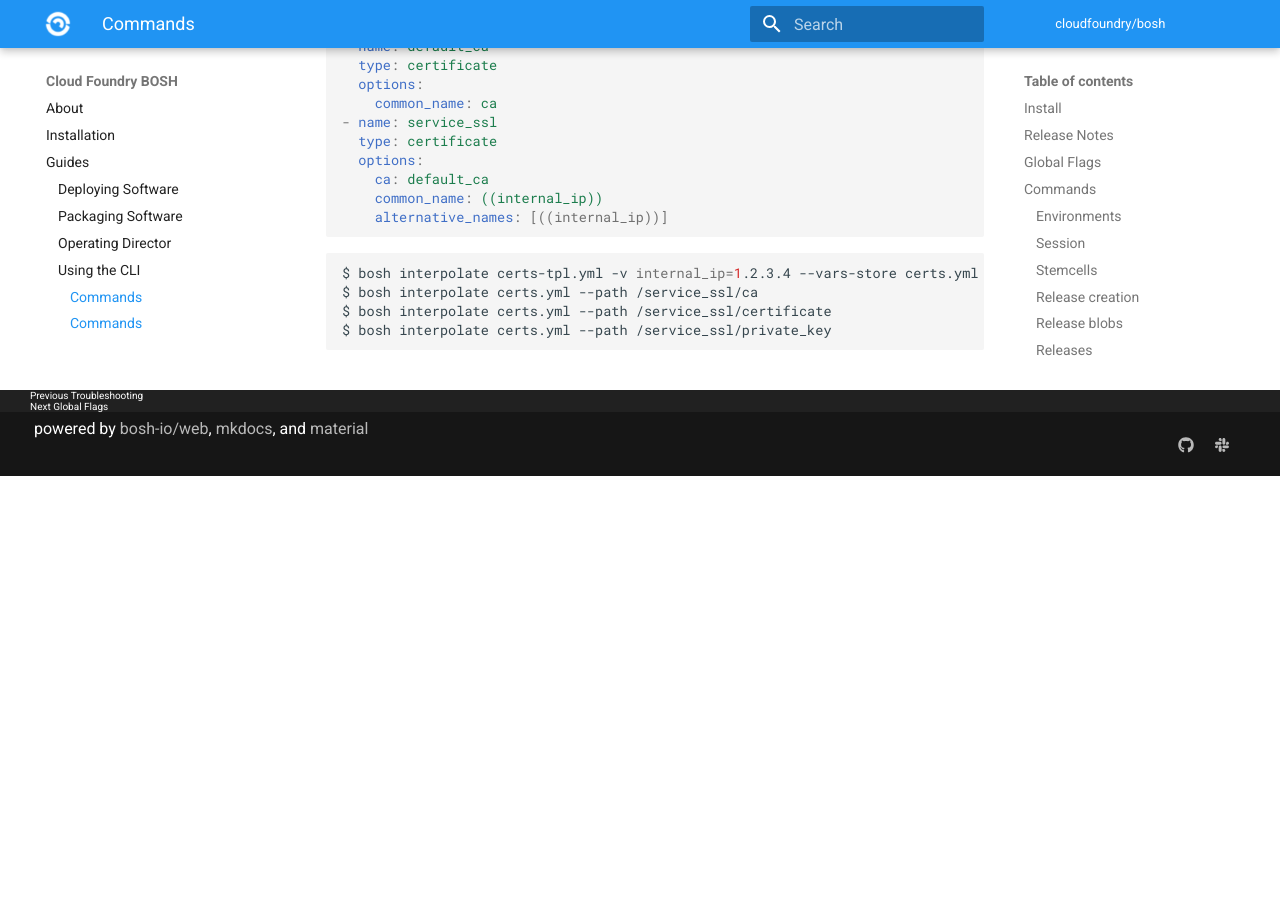
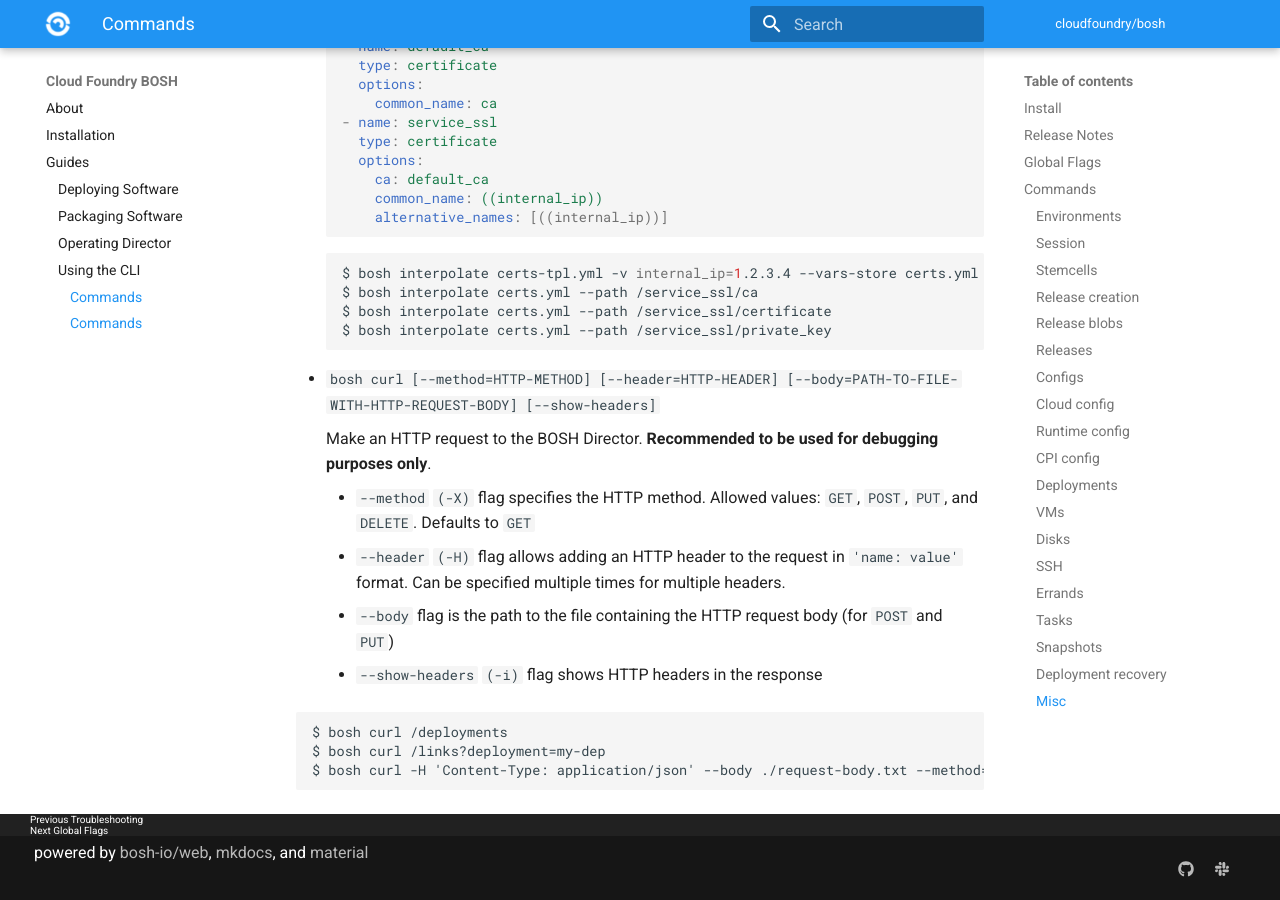
Before and after one commit to cloudfoundry/docs-bosh, an MkDocs documentation site: the page built from content/cli-v2.md, in a window 1280 px wide and 900 px high, scrolled down 22611 px. Built offline with MkDocs 1.6.1 and Material for MkDocs 9.7.7, drawn with Linux system fonts in a browser that asks for light colours; old or Windows-style settings are respelled for this version of MkDocs; before the commit the page ends 23087 px from its top, so only the background shows below that.

Commit message:
Add bosh curl docs
[#160300311](https://www.pivotaltracker.com/story/show/160300311)

Signed-off-by: Jamil Shamy <jshamy@pivotal.io>

````diff
--- a/content/cli-v2.md
+++ b/content/cli-v2.md
@@ -1077,3 +1077,19 @@ See [CPI config](cpi-config.md).
     $ bosh interpolate certs.yml --path /service_ssl/certificate
     $ bosh interpolate certs.yml --path /service_ssl/private_key
     ```
+
+- `bosh curl [--method=HTTP-METHOD] [--header=HTTP-HEADER] [--body=PATH-TO-FILE-WITH-HTTP-REQUEST-BODY] [--show-headers]`
+
+    Make an HTTP request to the BOSH Director. **Recommended to be used for debugging purposes only**.
+
+    - `--method` `(-X)` flag specifies the HTTP method. Allowed values: `GET`, `POST`, `PUT`, and `DELETE`. Defaults to `GET`
+    - `--header` `(-H)` flag allows adding an HTTP header to the request in `'name: value'` format. Can be specified multiple times for multiple headers.
+    - `--body` flag is the path to the file containing the HTTP request body (for `POST` and `PUT`)
+    - `--show-headers` `(-i)` flag shows HTTP headers in the response
+
+
+```
+$ bosh curl /deployments
+$ bosh curl /links?deployment=my-dep
+$ bosh curl -H 'Content-Type: application/json' --body ./request-body.txt --method=POST /links
+```
````
